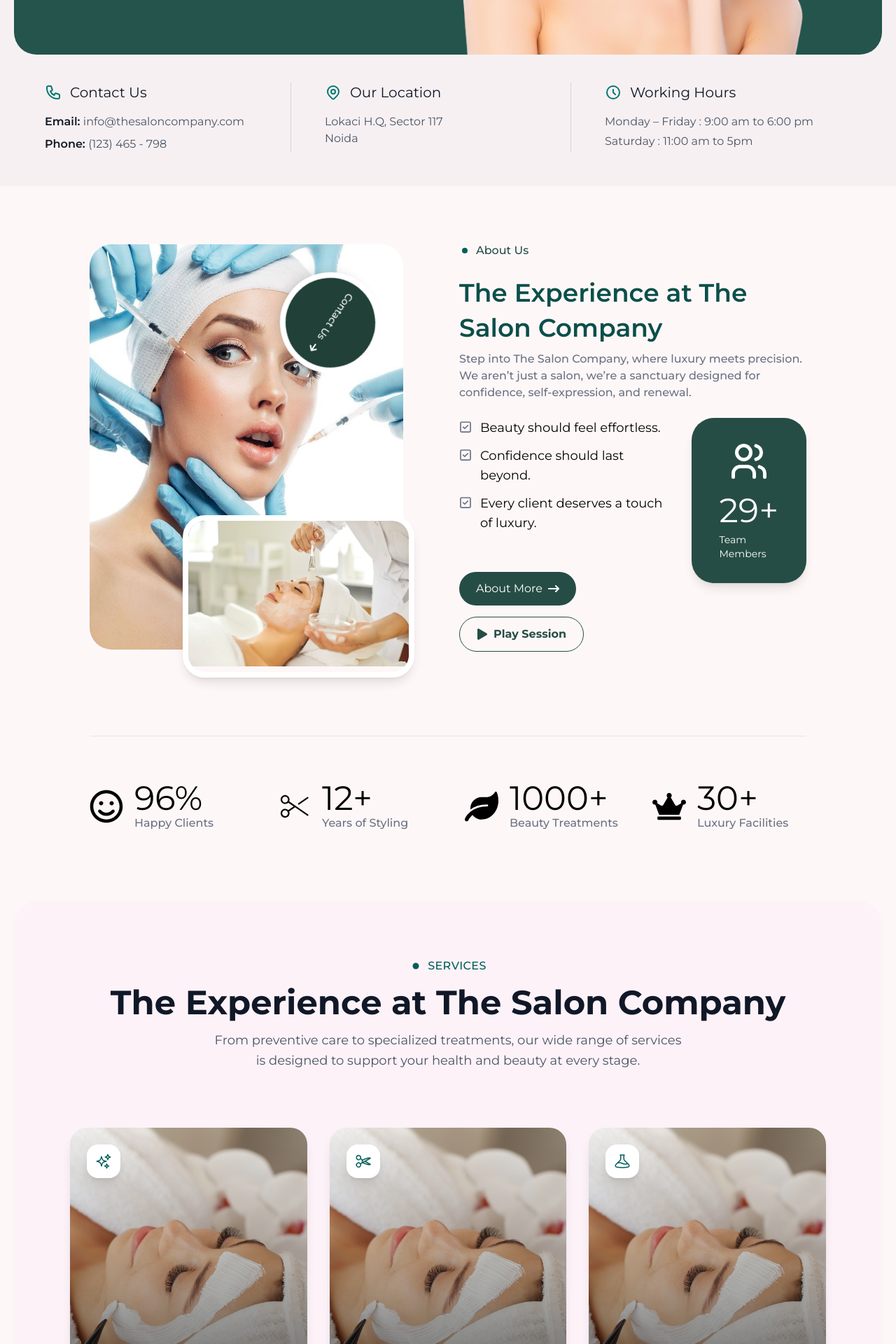
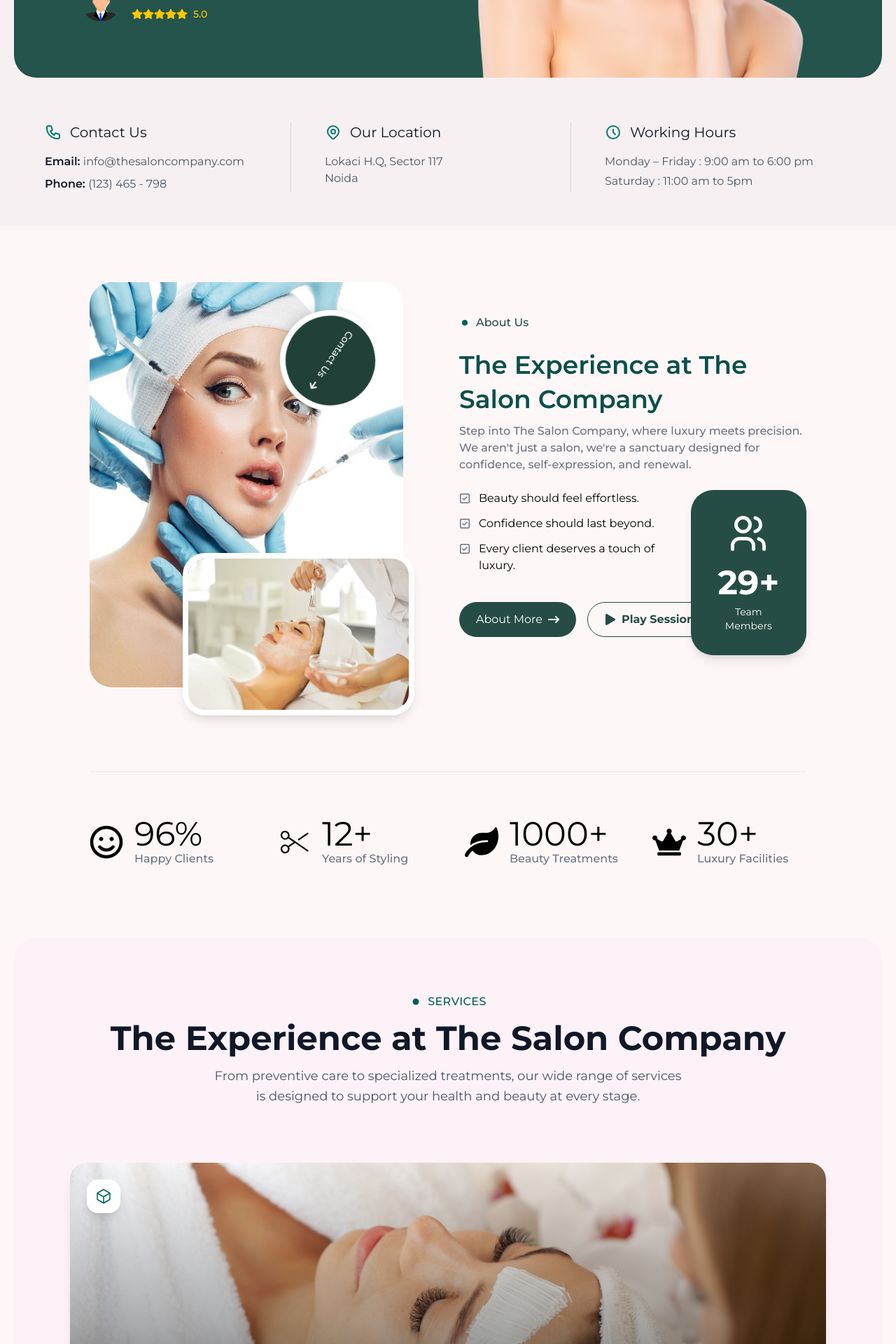
Before and after one commit to harshit0808sharma/TheSalonCompany, a Next.js app: page / in a window 1280 px wide. Shown: the part 840-2760 px from the top of the page at 70% size. Built offline with nearby package versions, Linux system fonts and the light colour scheme.

Commit message:
some changes

```diff
--- a/app/components/home/AboutUs.js
+++ b/app/components/home/AboutUs.js
@@ -37,11 +37,11 @@ export default function AboutSection() {
 
   return (
     <section
-      className={`py-20 px-32 flex flex-col gap-10 transition-colors duration-300 mainBg2`}
+      className={`py-8 sm:py-12 md:py-16 lg:py-20 px-4 sm:px-6 md:px-8 lg:px-16 xl:px-32 flex flex-col gap-6 sm:gap-8 md:gap-10 transition-colors duration-300 mainBg2`}
     >
-      <div className="pb-20 grid md:grid-cols-2 gap-8 items-center">
+      <div className="pb-8 sm:pb-12 md:pb-16 lg:pb-20 grid grid-cols-1 lg:grid-cols-2 gap-6 sm:gap-8 md:gap-12 lg:gap-8 items-center">
         {/* Left Images */}
-        <div className="relative">
+        <div className="relative order-2 lg:order-1">
           <motion.div
             className="overflow-hidden"
             initial={{ opacity: 0, x: -50 }}
@@ -51,12 +51,13 @@ export default function AboutSection() {
             <Image
               src={image1}
               alt="Doctor"
-              className="w-full max-w-sm md:max-w-md h-auto object-cover rounded-4xl"
+              className="w-full max-w-xs sm:max-w-sm md:max-w-md mx-auto lg:mx-0 h-auto object-cover rounded-4xl"
             />
           </motion.div>
 
           <motion.div
-            className={`absolute -bottom-10 right-4 md:right-8 w-2/3 md:w-2/3 h-2/5 rounded-4xl overflow-hidden shadow-lg border-8 ${theme ? "border-gray-800" : "border-white"
+            className={`absolute -bottom-6 sm:-bottom-8 md:-bottom-10 right-2 sm:right-4 md:right-8 w-1/2 sm:w-2/3 md:w-2/3 h-2/5 rounded-4xl overflow-hidden shadow-lg border-4 sm:border-6 md:border-8 ${
+              theme ? "border-gray-800" : "border-white"
             }`}
             initial={{ opacity: 0, x: 50 }}
             whileInView={{ opacity: 1, x: 0 }}
@@ -65,7 +66,7 @@ export default function AboutSection() {
             <Image
               src={image2}
               alt="Doctor at work"
-              className="w-full h-auto object-cover"
+              className="w-full h-full object-cover"
             />
           </motion.div>
 
@@ -74,19 +75,20 @@ export default function AboutSection() {
             initial={{ rotate: -90, opacity: 0 }}
             whileInView={{ rotate: 0, opacity: 1 }}
             transition={{ duration: 0.8, delay: 0.5 }}
-            className={`absolute top-6 md:top-10 right-4 md:right-20 w-36 h-36 flex items-center gap-2 justify-center rounded-full border-8 text-sm text-center font-medium shadow-lg spin-slow ${theme
+            className={`absolute top-4 sm:top-6 md:top-10 right-2 sm:right-4 md:right-12 lg:right-20 w-20 h-20 sm:w-28 sm:h-28 md:w-36 md:h-36 flex items-center gap-1 sm:gap-2 justify-center rounded-full border-4 sm:border-6 md:border-8 text-xs sm:text-sm text-center font-medium shadow-lg spin-slow ${
+              theme
                 ? "bg-gray-800 text-white border-gray-700"
                 : "bg-[#214037] text-white border-white"
             }`}
           >
-            <span className="leading-tight">Contact Us </span>
-            <FaArrowRight />
+            <span className="leading-tight text-xs sm:text-sm">Contact Us </span>
+            <FaArrowRight className="text-xs sm:text-sm" />
           </motion.a>
         </div>
 
         {/* Right Content */}
         <motion.div
-          className="space-y-6"
+          className="space-y-4 sm:space-y-6 order-1 lg:order-2"
           initial={{ opacity: 0, x: 50 }}
           whileInView={{ opacity: 1, x: 0 }}
           transition={{ duration: 0.8 }}
@@ -95,55 +97,54 @@ export default function AboutSection() {
           <div className="flex items-center gap-2">
             <GoDotFill className={theme ? "text-teal-400" : "text-teal-800"} />
             <span
-              className={`font-medium ${theme ? "text-teal-300" : "text-[#264D45]"
+              className={`font-medium text-sm sm:text-base ${
+                theme ? "text-teal-300" : "text-[#264D45]"
               }`}
             >
               About Us
             </span>
           </div>
           <Heading Text={"The Experience at The Salon Company"} />
-          <p
-            className={`text-sm font-medium md:text-base text-gray-500`}
-          >
+          <p className={`text-sm sm:text-base text-gray-500 font-medium`}>
             Step into The Salon Company, where luxury meets precision. We
-            aren’t just a salon, we’re a sanctuary designed for confidence,
+            aren't just a salon, we're a sanctuary designed for confidence,
             self-expression, and renewal.
           </p>
 
           {/* Content + Team Card */}
-          <div className="flex flex-col lg:flex-row items-stretch gap-8 w-full">
+          <div className="flex flex-col xl:flex-row items-stretch gap-6 sm:gap-8 w-full">
             {/* Left Paragraph */}
-            <div
-              className={`flex flex-col space-y-4 gap-10 text-lg sm:text-base md:text-lg w-full lg:w-2/3`}
-            >
-              <ul className="space-y-3 list-none text-md">
-                <li className="flex items-start gap-3">
-                  <FaRegSquareCheck className="text-gray-500 mt-1 flex-shrink-0" />
+            <div className="flex flex-col space-y-4 sm:space-y-6 md:space-y-8 lg:space-y-10 w-full xl:w-2/3">
+              <ul className="space-y-2 sm:space-y-3 list-none text-sm sm:text-base">
+                <li className="flex items-start gap-2 sm:gap-3">
+                  <FaRegSquareCheck className="text-gray-500 mt-0.5 sm:mt-1 flex-shrink-0 text-sm sm:text-base" />
                   <span>Beauty should feel effortless.</span>
                 </li>
-                <li className="flex items-start gap-3">
-                  <FaRegSquareCheck className="text-gray-500 mt-1 flex-shrink-0" />
+                <li className="flex items-start gap-2 sm:gap-3">
+                  <FaRegSquareCheck className="text-gray-500 mt-0.5 sm:mt-1 flex-shrink-0 text-sm sm:text-base" />
                   <span>Confidence should last beyond.</span>
                 </li>
-                <li className="flex items-start gap-3">
-                  <FaRegSquareCheck className="text-gray-500 mt-1 flex-shrink-0" />
+                <li className="flex items-start gap-2 sm:gap-3">
+                  <FaRegSquareCheck className="text-gray-500 mt-0.5 sm:mt-1 flex-shrink-0 text-sm sm:text-base" />
                   <span>Every client deserves a touch of luxury.</span>
                 </li>
               </ul>
 
-              <div className="flex gap-4 flex-wrap w-full">
+              <div className="flex flex-col sm:flex-row gap-3 sm:gap-4 w-full">
                 <Link
                   href="/about"
-                  className={`px-6 py-3 rounded-full flex items-center gap-2 transition text-sm md:text-base w-full sm:w-auto ${theme
+                  className={`px-4 sm:px-6 py-2.5 sm:py-3 rounded-full flex items-center justify-center gap-2 transition text-sm sm:text-base w-full sm:w-auto flex-shrink-0 ${
+                    theme
                       ? "bg-[#264D45] text-white hover:bg-[#264D45]"
                       : "bg-[#264D45] text-white hover:bg-[#1d3b35]"
                   }`}
                 >
-                  <span> About More</span> <FaArrowRightLong />
+                  <span>About More</span> <FaArrowRightLong />
                 </Link>
                 <button
                   onClick={handleClick}
-                  className={`px-6 py-3 rounded-full font-bold flex items-center gap-2 transition text-sm md:text-base border w-full sm:w-auto ${theme
+                  className={`px-4 sm:px-6 py-2.5 sm:py-3 rounded-full font-bold flex items-center justify-center gap-2 transition text-sm sm:text-base border w-full sm:w-auto flex-shrink-0 ${
+                    theme
                       ? "border-teal-400 text-teal-400 hover:bg-teal-400"
                       : "border-[#264D45] text-[#264D45]"
                   }`}
@@ -155,24 +156,21 @@ export default function AboutSection() {
 
             {/* Right Team Count */}
             <motion.div
-              className={`rounded-4xl px-10 py-8 flex gap-2 flex-col items-center justify-center shadow-lg w-full lg:w-1/3 h-auto lg:h-full ${theme ? "bg-gray-800 text-white" : "bg-[#264D45] text-white"
+              className={`rounded-4xl px-6 sm:px-8 md:px-10 py-6 sm:py-8 flex gap-2 flex-col items-center justify-center shadow-lg w-full xl:w-1/3 h-auto min-h-[160px] sm:min-h-[180px] md:min-h-[200px] ${
+                theme ? "bg-gray-800 text-white" : "bg-[#264D45] text-white"
               }`}
-              style={{ minHeight: "100%" }}
               whileHover={{ scale: 1.08 }}
               transition={{ type: "spring", stiffness: 200 }}
             >
-              <TbUsers size={60} className="mb-2" />
-              <h3 className="text-5xl">{teamCount}+</h3>
-              <p className="text-sm">Team Members</p>
+              <TbUsers size={40} className="sm:w-12 sm:h-12 md:w-15 md:h-15 mb-1 sm:mb-2" />
+              <h3 className="text-3xl sm:text-4xl md:text-5xl font-bold">{teamCount}+</h3>
+              <p className="text-xs sm:text-sm text-center">Team Members</p>
             </motion.div>
           </div>
-
-
         </motion.div>
       </div>
 
       <Stats />
-
     </section>
   );
 }
--- a/app/components/home/Hero.js
+++ b/app/components/home/Hero.js
@@ -14,31 +14,28 @@ export default function Hero() {
   return (
     <div className={`w-full ${theme ? 'bg-black' : 'bg-[#f7f0f2]'} pb-5 md:pb-8 lg:pb-12`}>
       <section
-        className={`relative overflow-hidden md:mx-5 md:rounded-4xl lg:mx-5 ${theme ? "bg-gray-900 text-white" : "bg-[#24544B] text-white"
-          }`}
+        className={`relative overflow-hidden md:mx-5 md:rounded-4xl lg:mx-5 ${theme ? "bg-gray-900 text-white" : "bg-[#24544B] text-white"}`}
       >
         <div className="container mx-auto px-4 sm:px-6 md:px-8 lg:px-16 xl:px-24 h-full">
-          <div className="grid lg:grid-cols-2 items-stretch min-h-[500px] sm:min-h-[600px] lg:min-h-[700px] h-full">
+          <div className="grid lg:grid-cols-2 items-stretch min-h-[500px] sm:min-h-[600px] lg:min-h-[700px] h-full gap-6 lg:gap-12">
+
             {/* Left Content */}
             <motion.div
               initial={{ opacity: 0, x: -50 }}
               animate={{ opacity: 1, x: 0 }}
               transition={{ duration: 0.8 }}
-              className="mt-24 w-[600px] space-y-4 sm:space-y-6 lg:space-y-8 py-8 lg:py-16 xl:py-20 order-1 lg:order-1 flex flex-col justify-center"
+              className="mt-12 sm:mt-16 lg:mt-24 py-8 lg:py-16 xl:py-20 flex flex-col justify-center space-y-4 sm:space-y-6 lg:space-y-8 px-2 sm:px-0"
             >
-              {/* Main Heading */}
               <h1 className="text-2xl md:text-3xl lg:text-4xl xl:text-5xl font-semibold leading-tight lg:leading-tight">
                 Redefining Beauty
                 <span className="block">One Experience</span>
                 <span className="block">at a Time</span>
               </h1>
 
-              {/* Description */}
               <p className="text-sm sm:text-base lg:text-lg xl:text-xl text-gray-200 leading-relaxed">
-                {"At The Salon Company, we believe beauty is not just skin deep—it's the art of confidence, self-care, and individuality."}
+                At The Salon Company, we believe beauty is not just skin deep—it's the art of confidence, self-care, and individuality.
               </p>
 
-              {/* CTA Button */}
               <motion.a
                 href="/book-appointment"
                 whileHover={{ scale: 1.02 }}
@@ -48,18 +45,15 @@ export default function Hero() {
                   : 'text-teal-800 bg-white hover:bg-gray-50'
                   } inline-flex items-center gap-2 px-6 py-3 text-md font-medium rounded-full shadow-lg transition-all duration-300 max-w-max`}
               >
-                <span>Book your free consultation today</span>
+                <span>Get Started </span>
                 <span className="text-lg">→</span>
               </motion.a>
 
-              {/* Reviews Section */}
               <div className="pt-4 sm:pt-6 lg:pt-8">
                 <h2 className="font-semibold text-base sm:text-lg lg:text-xl mb-3 sm:mb-4">
                   Reviews
                 </h2>
                 <hr className="border-gray-400 mb-4 sm:mb-6" />
-
-                {/* Review Item */}
                 <div className="flex items-start sm:items-center gap-3 sm:gap-4">
                   <div className="flex-shrink-0">
                     <Image
@@ -92,7 +86,7 @@ export default function Hero() {
               initial={{ opacity: 0, x: 50 }}
               animate={{ opacity: 1, x: 0 }}
               transition={{ duration: 0.8 }}
-              className="relative w-full order-2 lg:order-2 h-96 sm:h-[450px] md:h-[500px] lg:h-full lg:py-0"
+              className="relative w-full h-96 sm:h-[400px] md:h-[500px] lg:h-full flex items-center justify-center"
             >
               <Image
                 src={womanImage}
@@ -101,25 +95,39 @@ export default function Hero() {
                 fill
                 className="object-contain object-bottom"
                 sizes="(max-width: 640px) 95vw, (max-width: 768px) 85vw, (max-width: 1024px) 55vw, 45vw"
-                style={{ objectPosition: 'bottom' }}
               />
+
+              {/* Contact Us Circle */}
               <motion.a
                 href="/contact"
                 initial={{ rotate: -90, opacity: 0 }}
                 whileInView={{ rotate: 0, opacity: 1 }}
                 transition={{ duration: 0.8, delay: 0.5 }}
-                className={`absolute top-120 left-10 w-32 h-32 flex items-center gap-2 border-2 justify-center rounded-full text-sm text-center font-medium spin-slow bg-transparent`}
+                className="
+                  hidden
+                  sm:flex
+                  absolute
+                  bottom-20 sm:bottom-24 md:bottom-20 lg:bottom-32 xl:bottom-40
+                  left-4 sm:left-28 md:left-20 lg:left-4 xl:left-4
+                  w-20 h-20 md:w-28 md:h-28
+                  items-center justify-center gap-2
+                  border-2 rounded-full
+                  text-sm text-center font-medium
+                  spin-slow bg-transparent
+                   "
               >
-                <span className="leading-tight">Contact Us </span>
+                <span className="leading-tight">Contact Us</span>
                 <FaArrowRight />
               </motion.a>
+
             </motion.div>
+
+
           </div>
         </div>
       </section>
 
-      {/* Bottom Cards */}
-      <div className="px-2 sm:px-4 lg:px-8">
+      <div className="px-2 sm:px-4 lg:px-8 mt-6">
         <ContactInfo />
       </div>
     </div>
--- a/app/components/home/OurServices.js
+++ b/app/components/home/OurServices.js
@@ -16,8 +16,8 @@ import {
 import Image from "next/image";
 import { GoDotFill } from "react-icons/go";
 import Link from "next/link";
-import { motion } from "framer-motion";
-import img from '../../../public/assets/images/blog1.jpg'
+import { motion, AnimatePresence } from "framer-motion";
+import img from '../../../public/assets/images/blog1.jpg';
 
 export default function ServicesCards() {
   const [currentSlide, setCurrentSlide] = useState(0);
@@ -35,17 +35,16 @@ export default function ServicesCards() {
     { id: 9, title: "Wellness Therapy", description: "Relax, recharge, and restore balance with holistic wellness care.", icon: HiOutlineHeart, image: img },
   ];
 
-  const totalSlides = Math.ceil(services.length / 3);
+  const totalSlides = services.length;
 
   // Auto slide effect
   useEffect(() => {
     const interval = setInterval(() => {
-      setCurrentSlide((prev) => (prev + 1) % totalSlides);
+      setCurrentSlide(prev => (prev + 1) % totalSlides);
     }, 4000);
     return () => clearInterval(interval);
   }, [totalSlides]);
 
-  // Heading fallback
   const Heading = ({ Text }) => <h2 className="text-3xl md:text-4xl lg:text-5xl font-bold text-gray-900 text-center">{Text}</h2>;
 
   return (
@@ -71,19 +70,22 @@ export default function ServicesCards() {
             </p>
           </motion.div>
 
-          {/* Services Grid */}
-          <div className="grid grid-cols-1 md:grid-cols-2 lg:grid-cols-3 gap-8 mb-12">
-            {services.slice(currentSlide * 3, currentSlide * 3 + 3).map((service, i) => {
+          {/* Single Service Card */}
+          <div className="relative h-80 md:h-96 lg:h-[28rem]">
+            <AnimatePresence mode="wait">
+              {services.map((service, i) => {
+                if (i !== currentSlide) return null;
                 const Icon = service.icon;
                 return (
                   <motion.div
-                  key={`${service.id}-${currentSlide}`}
-                  initial={{ opacity: 0, y: 40 }}
-                  animate={{ opacity: 1, y: 0 }}
-                  transition={{ duration: 0.6, delay: i * 0.15 }}
-                  className="group relative overflow-hidden rounded-3xl shadow-lg hover:shadow-xl transition-shadow duration-300"
+                    key={service.id}
+                    initial={{ opacity: 0, x: 100 }}
+                    animate={{ opacity: 1, x: 0 }}
+                    exit={{ opacity: 0, x: -100 }}
+                    transition={{ duration: 0.5 }}
+                    className="group relative overflow-hidden rounded-3xl shadow-lg w-full h-full"
                   >
-                  <div className="relative h-80 md:h-96 lg:h-[28rem] w-full">
+                    <div className="relative w-full h-full">
                       {/* Skeleton */}
                       {!loadedImages[service.id] && <div className="absolute inset-0 bg-gray-200 animate-pulse rounded-3xl"></div>}
 
@@ -95,7 +97,7 @@ export default function ServicesCards() {
                         onLoad={() => setLoadedImages(prev => ({ ...prev, [service.id]: true }))}
                         onError={() => setLoadedImages(prev => ({ ...prev, [service.id]: true }))}
                         sizes="(max-width: 768px) 100vw, (max-width: 1024px) 50vw, 33vw"
-                      priority={i < 3}
+                        priority
                       />
 
                       {/* Overlay */}
@@ -110,18 +112,19 @@ export default function ServicesCards() {
 
                       {/* Content */}
                       <div className="absolute bottom-0 left-0 right-0 p-6 text-white z-10">
-                      <h3 className="text-2xl font-bold mb-3  transition-colors duration-300">{service.title}</h3>
+                        <h3 className="text-2xl font-bold mb-3 transition-colors duration-300">{service.title}</h3>
                         <p className="text-gray-200 leading-relaxed group-hover:text-gray-100 transition-colors duration-300">{service.description}</p>
                       </div>
                     </div>
                   </motion.div>
                 );
               })}
+            </AnimatePresence>
           </div>
 
           {/* Pagination */}
           <motion.div className="flex justify-center items-center space-x-3 mb-12">
-            {Array.from({ length: totalSlides }).map((_, index) => (
+            {services.map((_, index) => (
               <button
                 key={index}
                 onClick={() => setCurrentSlide(index)}
```
Also changed, not shown: app/components/home/HowWeWork.js (+40 -45 lines), app/components/home/OurProcesses.js (+28 -23 lines), app/components/home/WhyChoseUs.js (+17 -15 lines). Lines whose indentation alone changed are shown as unchanged.
